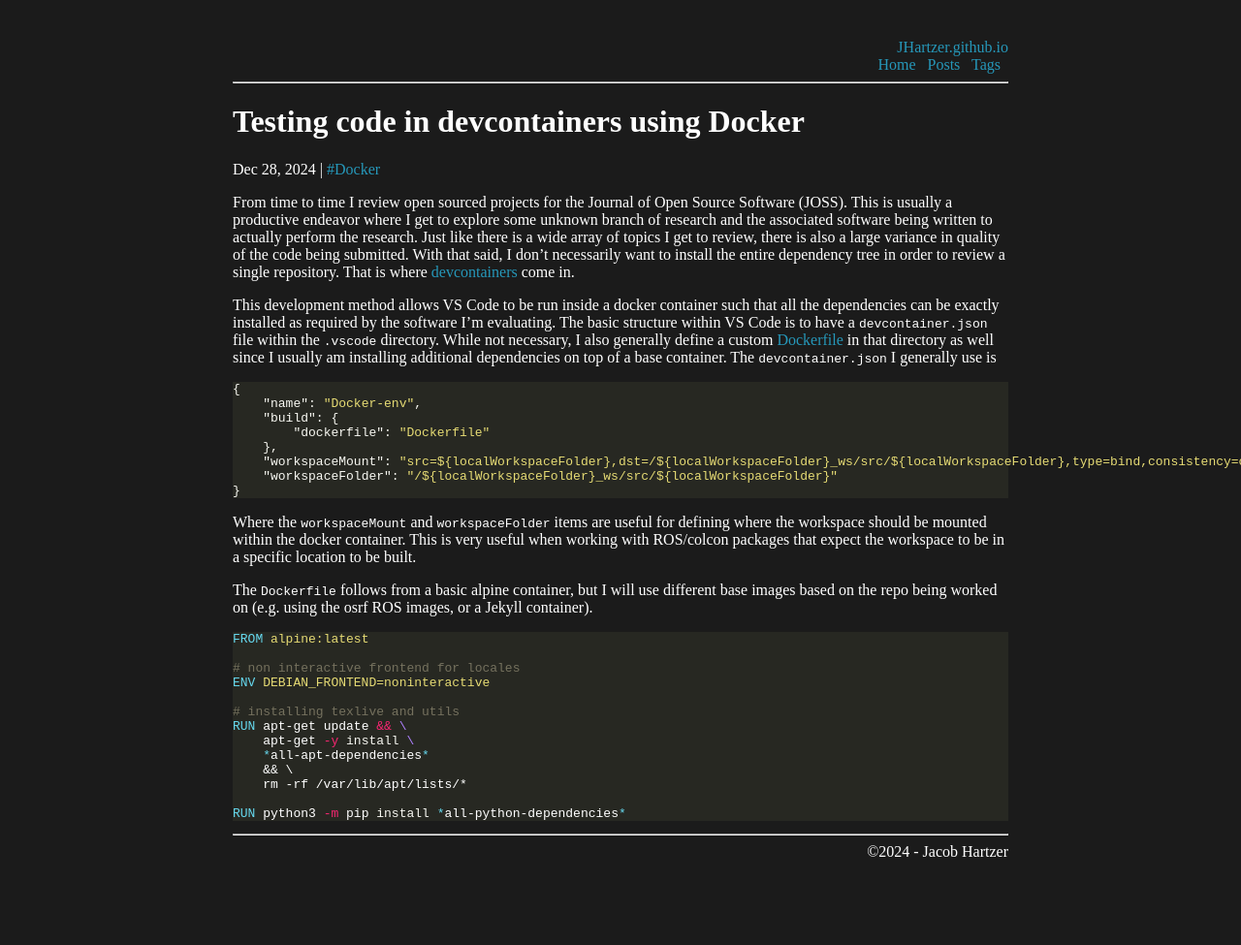
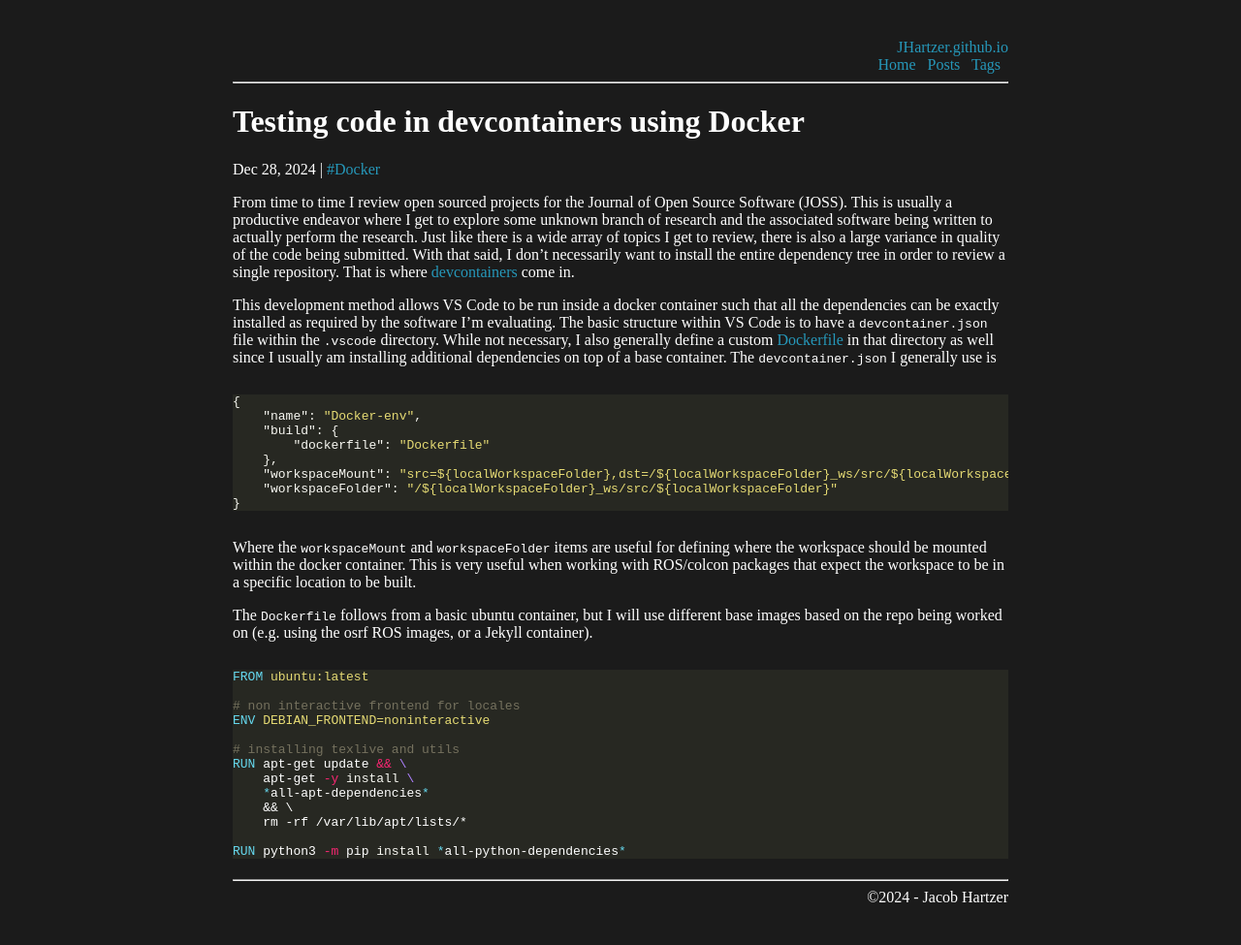
Before and after one commit to JHartzer/JHartzer.github.io, a Jekyll site: the page built from _posts/2024-12-28-devcontainer.md, in a window 1280 px wide. Shown: the whole page at 97% size. Built offline with Jekyll 4.4.1, drawn with Linux system fonts in a browser that asks for light colours; before the commit the page ends 928 px from its top, so only the background shows below that.

Commit message:
Fix code overflow

````diff
--- a/_posts/2024-12-28-devcontainer.md
+++ b/_posts/2024-12-28-devcontainer.md
@@ -28,10 +28,10 @@
 
 Where the `workspaceMount` and `workspaceFolder` items are useful for defining where the workspace should be mounted within the docker container. This is very useful when working with ROS/colcon packages that expect the workspace to be in a specific location to be built.
 
-The `Dockerfile` follows from a basic alpine container, but I will use different base images based on the repo being worked on (e.g. using the osrf ROS images, or a Jekyll container).
+The `Dockerfile` follows from a basic ubuntu container, but I will use different base images based on the repo being worked on (e.g. using the osrf ROS images, or a Jekyll container).
 
 ```Dockerfile
-FROM alpine:latest
+FROM ubuntu:latest
 
 # non interactive frontend for locales
 ENV DEBIAN_FRONTEND=noninteractive
--- a/assets/css/main.scss
+++ b/assets/css/main.scss
@@ -60,6 +60,10 @@
     }
 }
 
+.highlight{
+    overflow-x: scroll;
+}
+
 header {
     text-align: right;
 }
````
